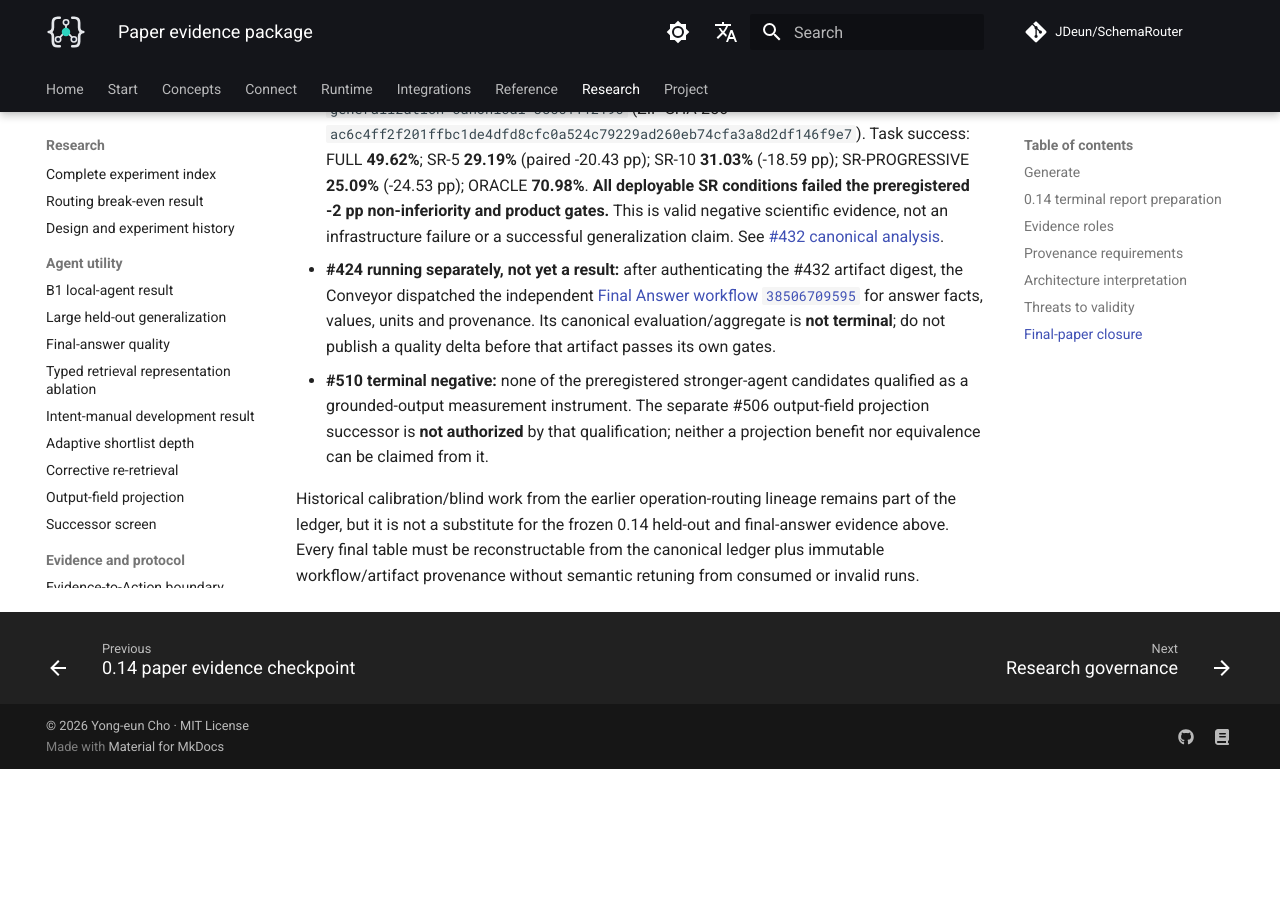
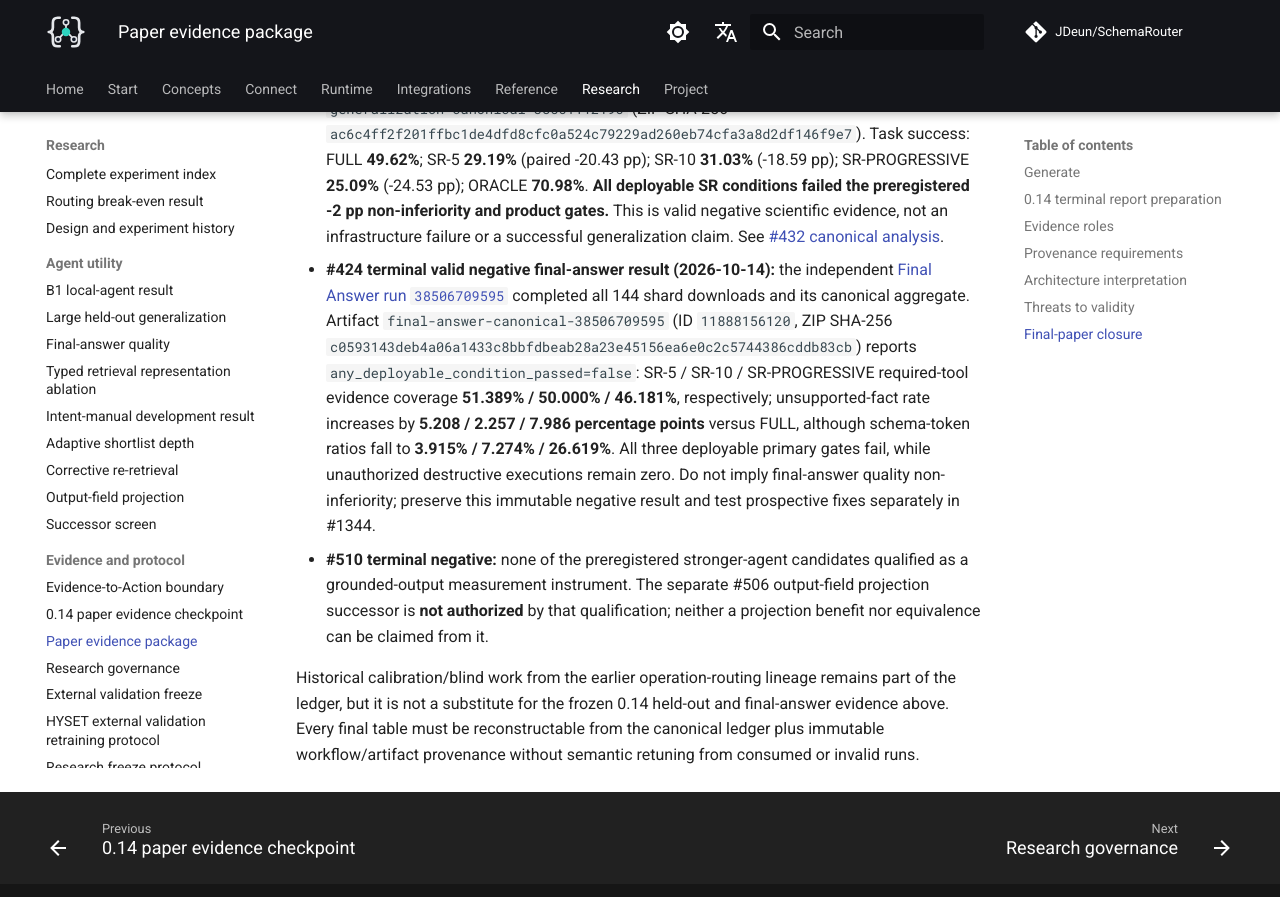
Before and after one commit to JDeun/SchemaRouter, an MkDocs documentation site: the page built from docs/research/paper-evidence-package.md, in a window 1280 px wide and 900 px high, scrolled down 3564 px. Shown: the top 897 px of the window. Built offline with MkDocs 1.6.1 and Material for MkDocs 9.7.7, drawn with Linux system fonts in a browser that asks for light colours; comment, search, counter and statistics services are not loaded; before the commit the page ends 4333 px from its top, so only the background shows below that.

Commit message:
docs(research): publish terminal #424 valid negative result

```diff
--- a/docs/research/paper-evidence-package.md
+++ b/docs/research/paper-evidence-package.md
@@ -101,7 +101,7 @@
 
 - **#431 resolved:** the frozen corrective condition did **not** qualify for held-out promotion; report this negative gate unchanged rather than listing it as an active experiment.
 - **#432 terminal, negative non-inferiority result (2026-10-14):** the original 97 preserved parent ZIPs and 685 missing-only microshards (250/250/185) passed source/identity/digest validation. [Canonical held-out run `38501112190`](https://github.com/JDeun/SchemaRouter/actions/runs/38501112190) completed successfully and archived all **11,700 paired episodes over 780 independent tasks**, with artifact `heldout-generalization-canonical-38501112190` (ZIP SHA-256 `ac6c4ff2f201ffbc1de4dfd8cfc0a524c79229ad260eb74cfa3a8d2df146f9e7`). Task success: FULL **49.62%**; SR-5 **29.19%** (paired -20.43 pp); SR-10 **31.03%** (-18.59 pp); SR-PROGRESSIVE **25.09%** (-24.53 pp); ORACLE **70.98%**. **All deployable SR conditions failed the preregistered -2 pp non-inferiority and product gates.** This is valid negative scientific evidence, not an infrastructure failure or a successful generalization claim. See [#432 canonical analysis](https://github.com/JDeun/SchemaRouter/issues/432#issuecomment-6160187220).
-- **#424 running separately, not yet a result:** after authenticating the #432 artifact digest, the Conveyor dispatched the independent [Final Answer workflow `38506709595`](https://github.com/JDeun/SchemaRouter/actions/runs/38506709595) for answer facts, values, units and provenance. Its canonical evaluation/aggregate is **not terminal**; do not publish a quality delta before that artifact passes its own gates.
+- **#424 terminal valid negative final-answer result (2026-10-14):** the independent [Final Answer run `38506709595`](https://github.com/JDeun/SchemaRouter/actions/runs/38506709595) completed all 144 shard downloads and its canonical aggregate. Artifact `final-answer-canonical-38506709595` (ID `11888156120`, ZIP SHA-256 `c0593143deb4a06a1433c8bbfdbeab28a23e45156ea6e0c2c5744386cddb83cb`) reports `any_deployable_condition_passed=false`: SR-5 / SR-10 / SR-PROGRESSIVE required-tool evidence coverage **51.389% / 50.000% / 46.181%**, respectively; unsupported-fact rate increases by **5.208 / 2.257 / 7.986 percentage points** versus FULL, although schema-token ratios fall to **3.915% / 7.274% / 26.619%**. All three deployable primary gates fail, while unauthorized destructive executions remain zero. Do not imply final-answer quality non-inferiority; preserve this immutable negative result and test prospective fixes separately in #1344.
 - **#510 terminal negative:** none of the preregistered stronger-agent candidates qualified as a grounded-output measurement instrument. The separate #506 output-field projection successor is **not authorized** by that qualification; neither a projection benefit nor equivalence can be claimed from it.
 
 Historical calibration/blind work from the earlier operation-routing lineage remains part of the
```
